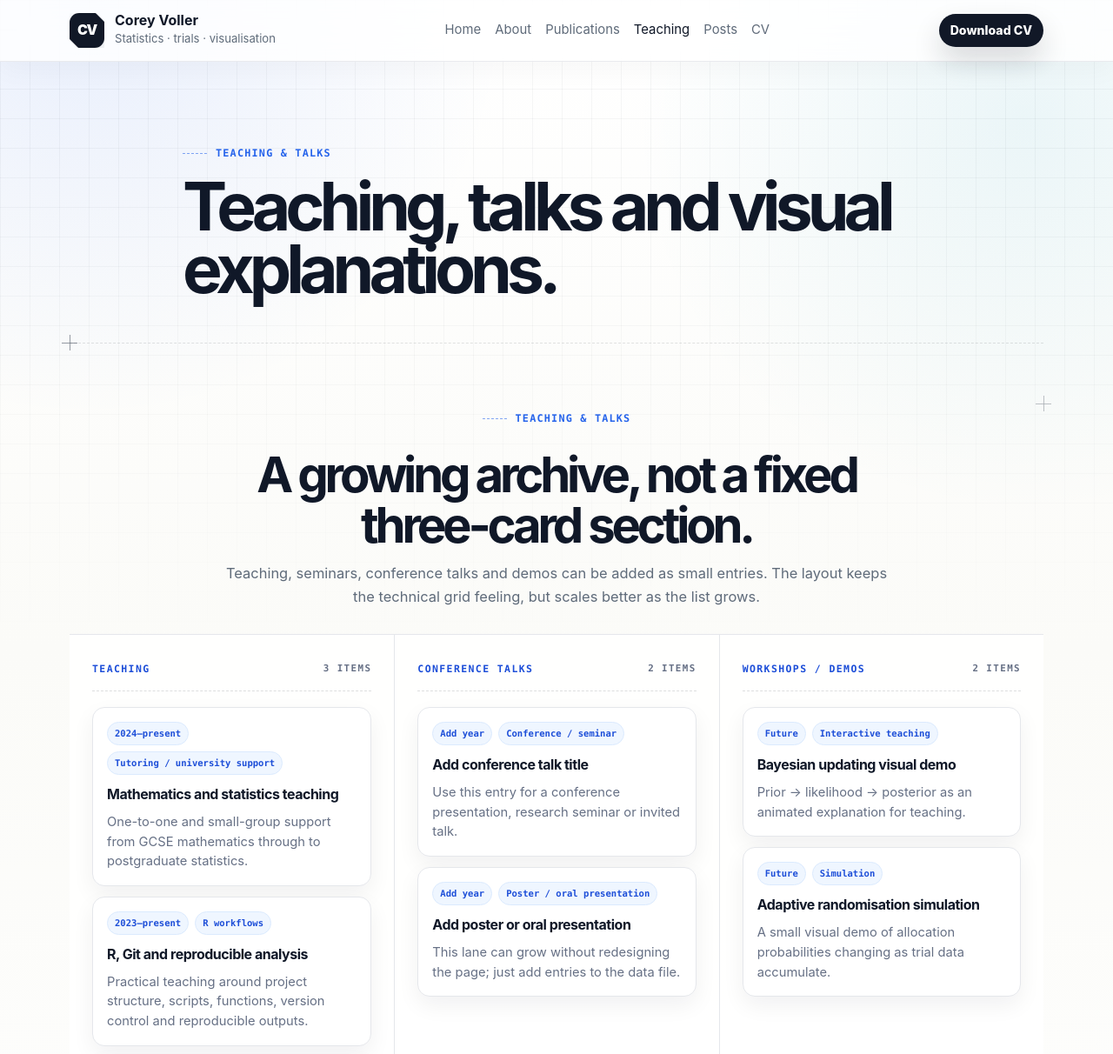
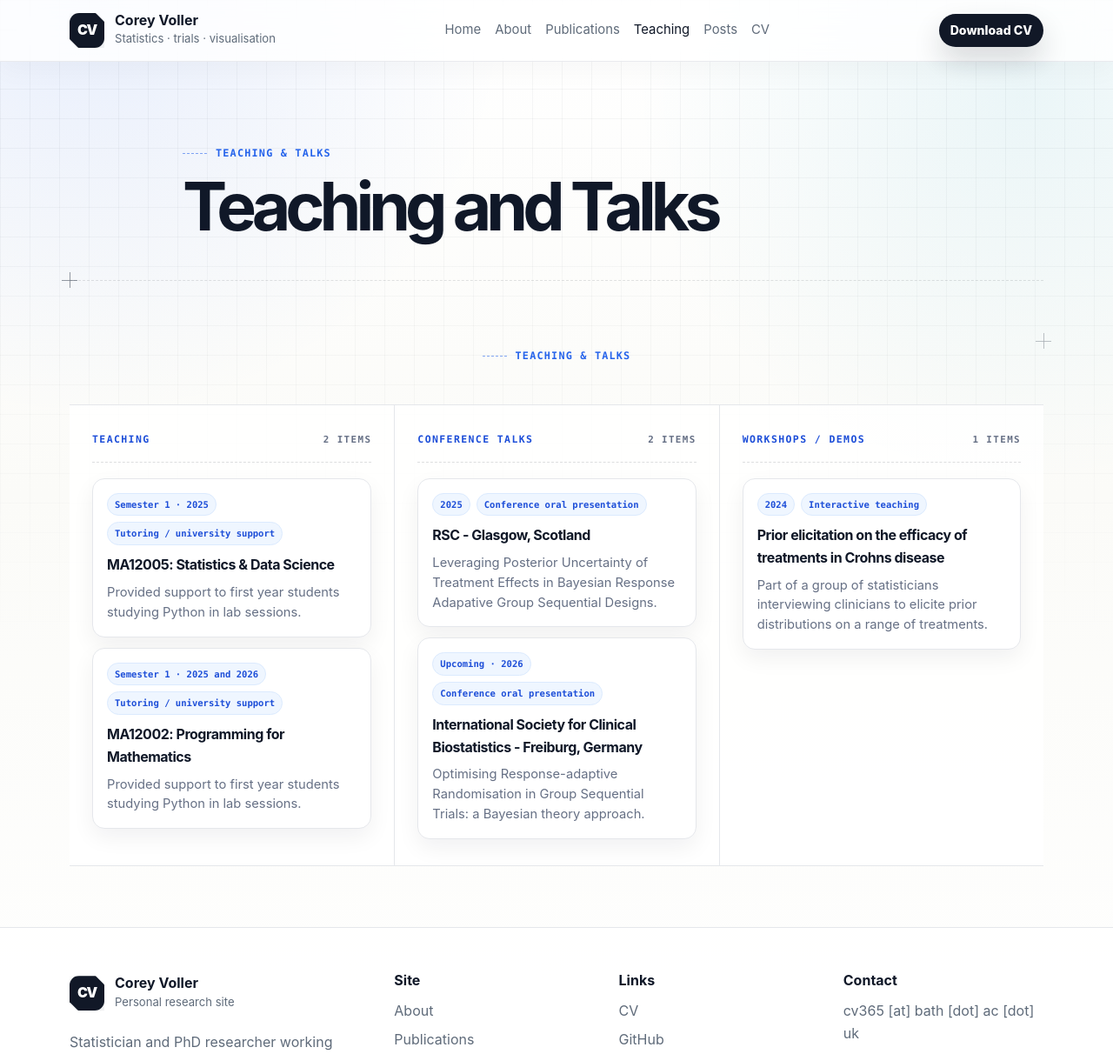
Before and after one commit to cgvoller/cgvoller.github.io, an Astro site: page /teaching in a window 1280 px wide. Shown: the top 1212 px of the page at 87% size. Built offline with nearby package versions, Linux system fonts and the light colour scheme; Astro itself is replaced by a stand-in of ours.

Commit message:
Repalce personal site with new verison

```diff
--- a/astro.config.mjs
+++ b/astro.config.mjs
@@ -1,5 +1,5 @@
-// @ts-check
 import { defineConfig } from 'astro/config';
 
-// https://astro.build/config
-export default defineConfig({});
+export default defineConfig({
+  site: 'https://cgvoller.github.io',
+});
--- a/src/components/Footer.astro
+++ b/src/components/Footer.astro
@@ -33,7 +33,7 @@ import { site } from '../data/site';
     <div>
       <h4>Contact</h4>
       <a href={`mailto:${site.email}`}>{site.email}</a>
-      <p class="small">Built with Astro and hosted on GitHub Pages.</p>
+      <p class="small">Coded with astro and hosted on GitHub Pages.</p>
     </div>
   </div>
 </footer>
--- a/src/components/TeachingArchive.astro
+++ b/src/components/TeachingArchive.astro
@@ -6,11 +6,6 @@ const groups = ['Teaching', 'Conference talks', 'Workshops / demos'];
   <div class="container">
     <div class="section-heading center">
       <span class="eyebrow">Teaching & talks</span>
-      <h2>A growing archive, not a fixed three-card section.</h2>
-      <p>
-        Teaching, seminars, conference talks and demos can be added as small entries. The layout keeps the technical grid feeling,
-        but scales better as the list grows.
-      </p>
     </div>
 
     <div class="segmented-board" aria-label="Teaching, conference talks and workshop archive">
--- a/src/components/TeachingPreview.astro
+++ b/src/components/TeachingPreview.astro
@@ -6,7 +6,7 @@ const groups = ['Teaching', 'Conference talks', 'Workshops / demos'];
   <div class="container">
     <div class="section-heading center">
       <span class="eyebrow">Teaching & talks</span>
-      <h2>Teaching, talks and demos as an expandable archive.</h2>
+      <h2>Teaching, talks and workshops</h2>
       <p>
         Instead of three static cards, this section works like a compact record of activity. Add more entries in the data file and the board grows.
       </p>
--- a/src/data/site.ts
+++ b/src/data/site.ts
@@ -4,7 +4,7 @@ export const site = {
   description:
     'Statistician and PhD researcher working on Bayesian adaptive clinical trial designs, medical statistics, R, simulation and interactive visualisation.',
   url: 'https://cgvoller.github.io',
-  email: 'coreyvoller@hotmail.co.uk',
+  email: 'cv365 [at] bath [dot] ac [dot] uk',
   cv: '/CV.pdf',
   links: {
     github: 'https://github.com/cgvoller',
@@ -132,52 +132,38 @@ export const teaching = [
 export const teachingArchive = [
   {
     type: 'Teaching',
-    year: '2024–present',
+    year: 'Semester 1 · 2025',
     context: 'Tutoring / university support',
-    title: 'Mathematics and statistics teaching',
-    summary: 'One-to-one and small-group support from GCSE mathematics through to postgraduate statistics.'
+    title: 'MA12005: Statistics & Data Science',
+    summary: 'Provided support to first year students studying Python in lab sessions.'
   },
   {
     type: 'Teaching',
-    year: '2023–present',
-    context: 'R workflows',
-    title: 'R, Git and reproducible analysis',
-    summary: 'Practical teaching around project structure, scripts, functions, version control and reproducible outputs.'
-  },
-  {
-    type: 'Teaching',
-    year: '2024–present',
-    context: 'Clinical trials',
-    title: 'Adaptive clinical trial methods',
-    summary: 'Explaining adaptive randomisation, interim monitoring, simulation and operating characteristics.'
+    year: 'Semester 1 · 2025 and 2026',
+    context: 'Tutoring / university support',
+    title: 'MA12002: Programming for Mathematics',
+    summary: 'Provided support to first year students studying Python in lab sessions.'
   },
   {
     type: 'Conference talks',
-    year: 'Add year',
-    context: 'Conference / seminar',
-    title: 'Add conference talk title',
-    summary: 'Use this entry for a conference presentation, research seminar or invited talk.'
+    year: '2025',
+    context: 'Conference oral presentation',
+    title: 'RSC - Glasgow, Scotland',
+    summary: 'Leveraging Posterior Uncertainty of Treatment Effects in Bayesian Response Adapative Group Sequential Designs.'
   },
   {
     type: 'Conference talks',
-    year: 'Add year',
-    context: 'Poster / oral presentation',
-    title: 'Add poster or oral presentation',
-    summary: 'This lane can grow without redesigning the page; just add entries to the data file.'
+    year: 'Upcoming · 2026',
+    context: 'Conference oral presentation',
+    title: 'International Society for Clinical Biostatistics - Freiburg, Germany',
+    summary: 'Optimising Response-adaptive Randomisation in Group Sequential Trials: a Bayesian theory approach.'
   },
   {
     type: 'Workshops / demos',
-    year: 'Future',
+    year: '2024',
     context: 'Interactive teaching',
-    title: 'Bayesian updating visual demo',
-    summary: 'Prior → likelihood → posterior as an animated explanation for teaching.'
-  },
-  {
-    type: 'Workshops / demos',
-    year: 'Future',
-    context: 'Simulation',
-    title: 'Adaptive randomisation simulation',
-    summary: 'A small visual demo of allocation probabilities changing as trial data accumulate.'
+    title: 'Prior elicitation on the efficacy of treatments in Crohns disease',
+    summary: 'Part of a group of statisticians interviewing clinicians to elicite prior distributions on a range of treatments.'
   }
 ];
 
--- a/src/pages/publications.astro
+++ b/src/pages/publications.astro
@@ -7,7 +7,7 @@ import { publications } from '../data/site';
   <PageHero
     eyebrow="Publications"
     title="Published work and research outputs."
-    lead="A clean place to list publications, preprints, conference outputs and related code as your research portfolio grows."
+    lead="List of publications, preprints and conference outputs."
   />
 
   <section class="section reveal">
@@ -26,7 +26,7 @@ import { publications } from '../data/site';
       ))}
     </div>
   </section>
-
+<!--
   <section class="section paper-section reveal">
     <div class="container notice-card">
       <span class="tag">Coming next</span>
@@ -36,7 +36,7 @@ import { publications } from '../data/site';
       </p>
     </div>
   </section>
-
+-->
   <script is:inline>
     document.querySelectorAll('.citation-button').forEach((button) => {
       button.addEventListener('click', async () => {
--- a/src/pages/teaching.astro
+++ b/src/pages/teaching.astro
@@ -4,6 +4,6 @@ import PageHero from '../components/PageHero.astro';
 import TeachingArchive from '../components/TeachingArchive.astro';
 ---
 <Layout title="Teaching & talks | Corey Voller" active="teaching">
-  <PageHero eyebrow="Teaching & talks" title="Teaching, talks and visual explanations." description="A growing archive of teaching, conference talks, workshops and statistical demos." />
+  <PageHero eyebrow="Teaching & talks" title="Teaching and Talks" description="A growing archive of teaching, conference talks, workshops and statistical demos." />
   <TeachingArchive />
 </Layout>
--- a/src/styles/global.css
+++ b/src/styles/global.css
@@ -316,8 +316,8 @@ h1 {
   text-align: center;
 }
 .profile-image-wrap {
-  width: 160px;
-  height: 160px;
+  width: 230px;
+  height: 230px;
   margin: 0 auto 16px;
   border-radius: 30px;
   display: grid;
@@ -1646,3 +1646,38 @@ body::before {
   overflow: visible;
   flex: 0 0 auto;
 }
+
+/* Cleaner About profile image */
+.profile-image-wrap.profile-image-photo {
+  border: 0 !important;
+  background: transparent !important;
+  box-shadow: none !important;
+}
+
+.profile-image-wrap.profile-image-photo img {
+  width: 100%;
+  height: 100%;
+  object-fit: contain;
+  object-position: center bottom;
+  padding: 0;
+}
+
+/* Lifecycle badges inside About table */
+.lifecycle-table-item {
+  display: flex;
+  align-items: center;
+  justify-content: space-between;
+  gap: 14px;
+  width: 100%;
+}
+
+.lifecycle-table-item span {
+  min-width: 0;
+}
+
+.lifecycle-table-item img {
+  height: 20px;
+  width: auto;
+  max-width: 120px;
+  flex: 0 0 auto;
+}
```
Also changed, not shown: src/components/AboutPanel.astro (+46 -12 lines), src/pages/about.astro (+6 -7 lines), public/images/Randroom18022024_noback.png (added), public/images/lifecycle-deprecated.svg (added), public/images/lifecycle-stable.svg (added).
